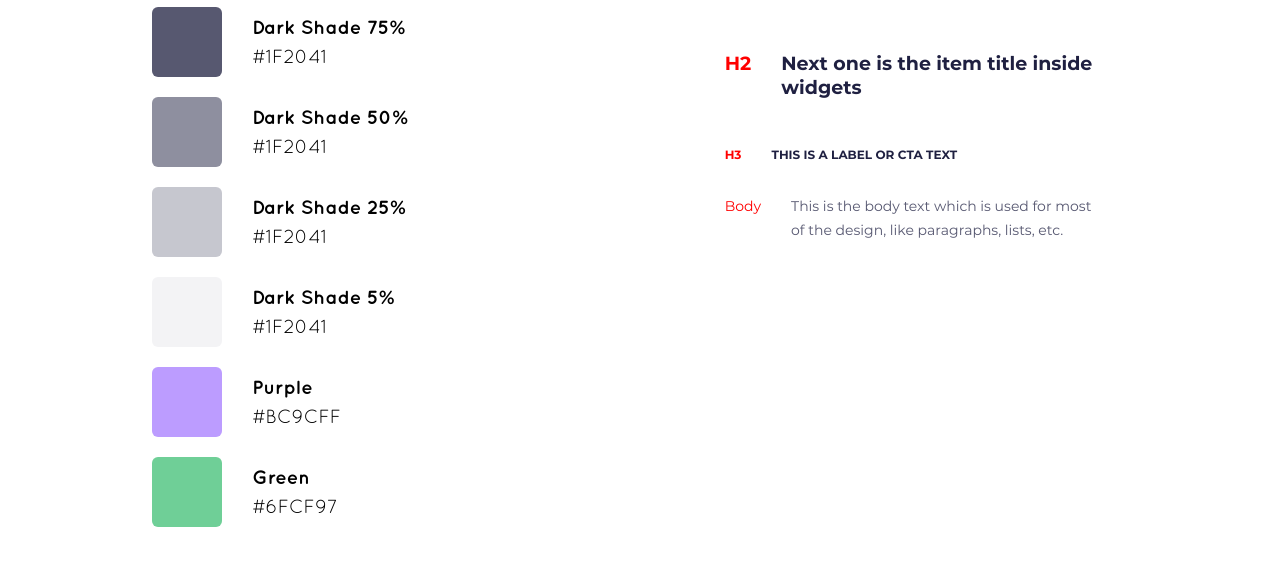
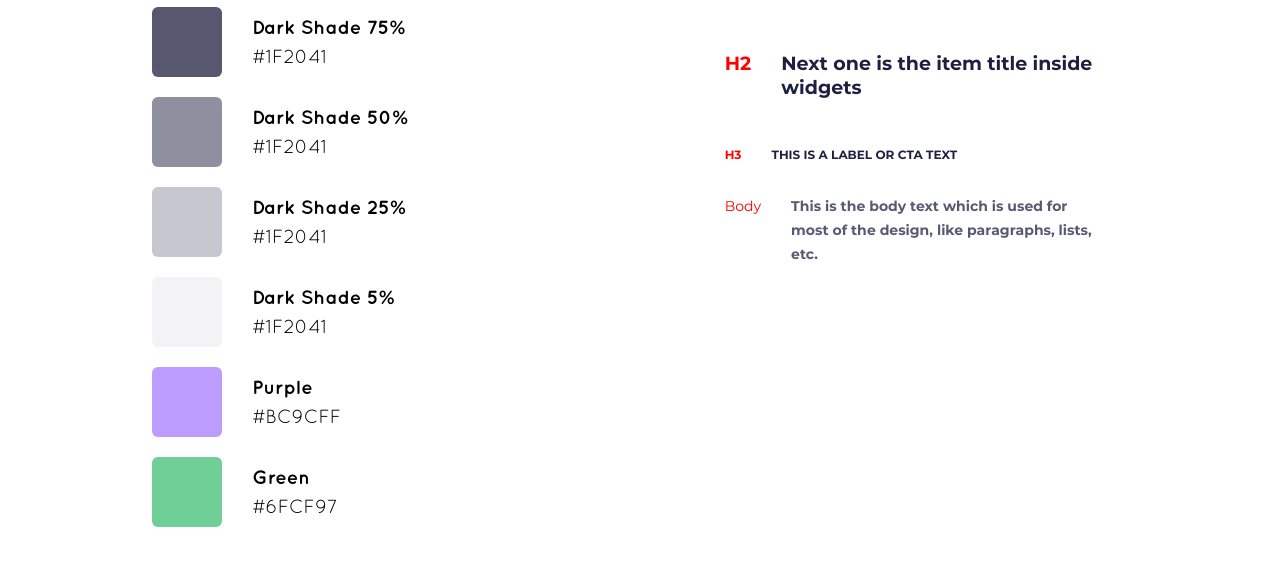
Before and after one commit to ZoricmaTs/FSD2, a plain HTML site: page color_and_type.html in a window 1280 px wide. Shown: the part 217-782 px from the top of the page. Drawn offline with Linux system fonts and the light colour scheme; files whose address does not match are found by name.

Commit message:
normal=400
bold=700

```diff
--- a/css/color_and_type.css
+++ b/css/color_and_type.css
@@ -4,7 +4,7 @@
 		 url(../fonts/montserrat-regular-webfont.svg),
 		 url(../fonts/montserrat-regular-webfont.woff);
 	font-style: normal;
-	font-weight: 100;
+	font-weight: 400;
 }
 @font-face {
 	font-family: Montserrat;
@@ -12,7 +12,7 @@
 		 url(../fonts/montserrat-bold-webfont.svg),
 		 url(../fonts/montserrat-bold-webfont.woff);
 	font-style: normal;
-	font-weight: 600;
+	font-weight: 700;
 }
 @font-face {
 	font-family: Quicksand;
@@ -20,7 +20,7 @@
 		 url(../fonts/quicksand-regular-webfont.svg),
 		 url(../fonts/quicksand-regular-webfont.woff);
 	font-style: normal;
-	font-weight: 100;
+	font-weight: 400;
 }
 @font-face {
 	font-family: Quicksand;
@@ -28,12 +28,12 @@
 		 url(../fonts/quicksand-bold-webfont.svg),
 		 url(../fonts/quicksand-bold-webfont.woff);
 	font-style: normal;
-	font-weight: 600;
+	font-weight: 700;
 }
 
 body {
 font-family: Quicksand;
-font-weight: 100;
+font-weight: 400;
 line-height: 29px;
 font-size: 19px;
 }
@@ -70,7 +70,7 @@ svg {
 	justify-content: center;
 }
 .color-block__title{
-	font-weight: 600;
+	font-weight: 700;
 }
 .color-rectangle_dark-shade100 {
 	background-color: #1F2041;
@@ -127,7 +127,7 @@ svg {
 color: red;
 font-family: Montserrat;
 font-style: normal;
-font-weight: 100;
+font-weight: 400;
 line-height: 29px;
 text-align: right;
 padding-right: 30px;
@@ -157,14 +157,14 @@ h1.heading {
 font-size: 24px;
 line-height: 30px;
 color: #1F2041;
-font-weight: 600;
+font-weight: 700;
 }
 /*заголовок h2 сайта*/
 h2.heading {
 font-size: 19px;
 line-height: 24px;
 color: #1F2041;
-font-weight: 600;
+font-weight: 700;
 }
 /*заголовок h3 сайта*/
 h3.heading {
@@ -172,7 +172,7 @@ font-size: 12px;
 line-height: 15px;
 color: #1F2041;
 text-transform: uppercase;
-font-weight: 600;
+font-weight: 700;
 }
 
 /*основной текст сайта*/
@@ -180,5 +180,5 @@ font-weight: 600;
 	font-size: 14px;
 	line-height: 24px;
 	color: rgba(31, 32, 65, 0.75);
-	font-weight: 100;
+	font-weight: 700;
 }
```
